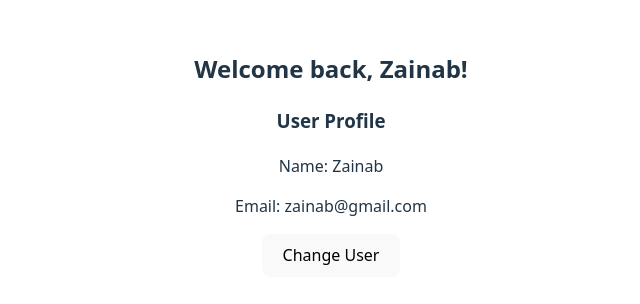
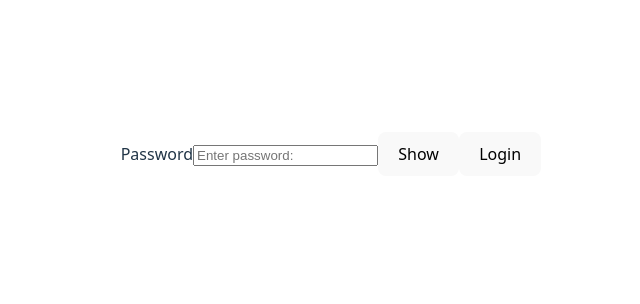
Before and after one commit to Zainab-Ayoub/React, a React (Vite) app in the folder myreact/: page / in a window 1280 px wide. Shown: the part 246-550 px from the top of the page, without its empty margins (309-949 px from the left). Built offline with nearby package versions, Linux system fonts and the light colour scheme.

Commit message:
password

```diff
--- a/myreact/src/App.jsx
+++ b/myreact/src/App.jsx
@@ -1,11 +1,11 @@
 import './App.css'
-import ParentComponent from './ParentComponent'
+import PasswordFeature from './PasswordFeature'
 
 function App() {
   return (
     <>
       <div>
-        <ParentComponent />
+        <PasswordFeature />
       </div>
     </>
   )
--- /dev/null
+++ b/myreact/src/PasswordFeature.jsx
@@ -0,0 +1,27 @@
+import { useState } from "react";
+
+// How can you create a show/hide password feature in a
+// React form using state management?
+
+function PasswordFeature() {
+    const [password, setPassword] = useState('');
+    const [showPassword, setShowPassword] = useState(false);
+
+    return (
+        <form onSubmit={(e) => e.preventDefault()}>
+            <label>Password</label>
+            <input type={showPassword ? 'text' : 'password'}
+             value={password}
+             onChange={(e) => setPassword(e.target.value)}
+             placeholder="Enter password: "
+             />
+
+             <button type='button' onClick={() => setShowPassword((prev) => !prev)}>
+                {showPassword ? 'Hide' : 'Show'}
+             </button>
+             <button type='submit'>Login</button>
+        </form>
+    )
+}
+
+export default PasswordFeature;
--- /dev/null
+++ b/myreact/src/Theme.jsx
@@ -0,0 +1,2 @@
+// How can you implement a light/dark theme toggle
+// feature using useState?
```
